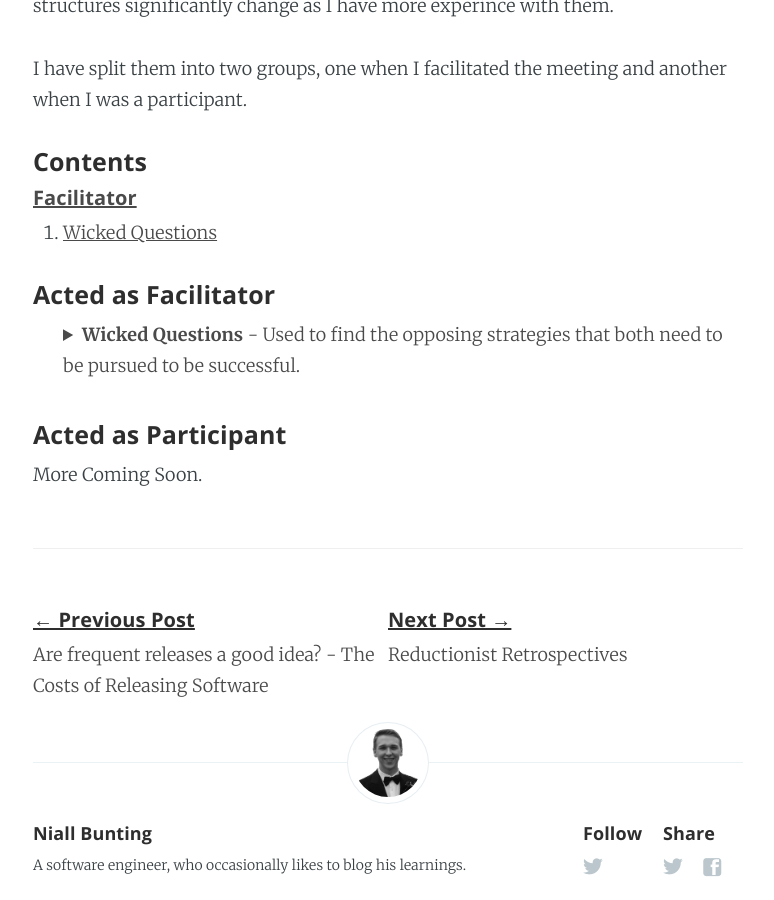
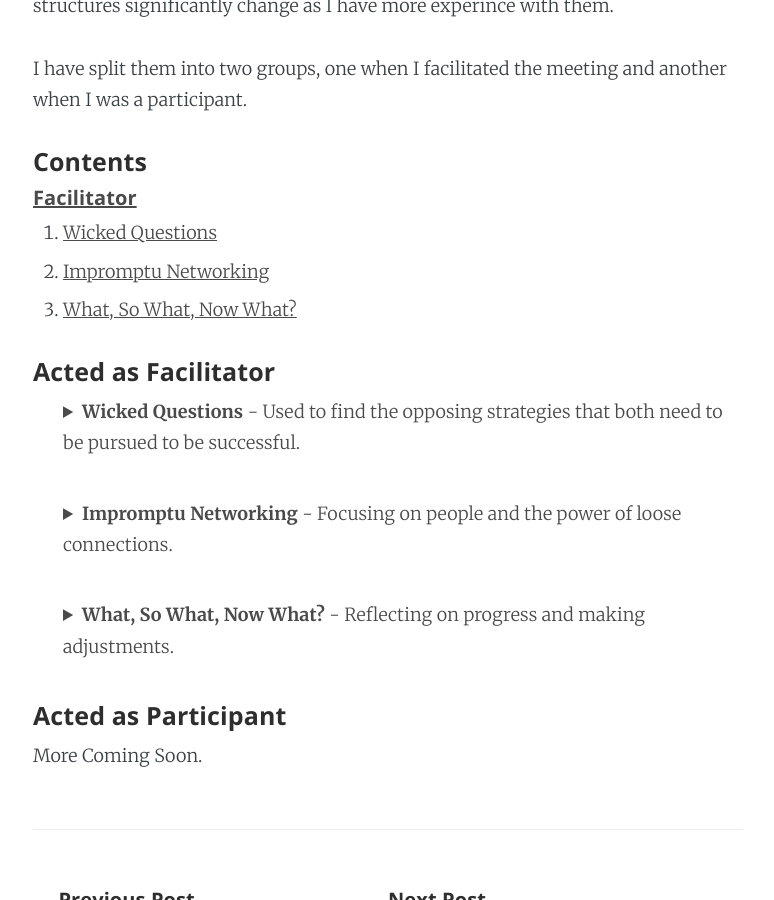
Before and after one commit to NiallBunting/niallbunting.github.io, a Jekyll site: the page built from _posts/2020-06-10-experiences-using-liberating-structures.markdown, in a window 1280 px wide and 900 px high, scrolled down 3673 px. Shown: the whole window, without its empty margins (252-1026 px from the left). Built offline with Jekyll 4.4.1, drawn with Linux system fonts in a browser that asks for light colours.

Commit message:
Add outline for lastest structures

```diff
--- a/_posts/2020-06-10-experiences-using-liberating-structures.markdown
+++ b/_posts/2020-06-10-experiences-using-liberating-structures.markdown
@@ -55,6 +55,8 @@ I have split them into two groups, one when I facilitated the meeting and anothe
 
 ##### [Facilitator](#f)
 1. [Wicked Questions](#f-wicked-questions)
+1. [Impromptu Networking](#f-impromptu-networking)
+1. [What, So What, Now What?](#f-what-sowhat-nowwhat)
 
 <!---
 ##### [Participant](#p)
@@ -86,6 +88,30 @@ I have split them into two groups, one when I facilitated the meeting and anothe
   </details>
 </ul>
 
+<ul>
+  <details>
+  <summary><a name="f-impromptu-networking"/><li><strong>Impromptu Networking</strong> - Focusing on people and the power of loose connections.</li></summary>
+
+  <div class="details-inner">
+   <p>
+     Coming soon (25-01-2021)
+   </p>
+  </div>
+  </details>
+</ul>
+
+<ul>
+  <details>
+  <summary><a name="f-what-sowhat-nowwhat"/><li><strong>What, So What, Now What?</strong> - Reflecting on progress and making adjustments.</li></summary>
+
+  <div class="details-inner">
+   <p>
+     Coming soon (25-01-2021)
+   </p>
+  </div>
+  </details>
+</ul>
+
 #### <a name="p"/>Acted as Participant
 
 More Coming Soon.
```
